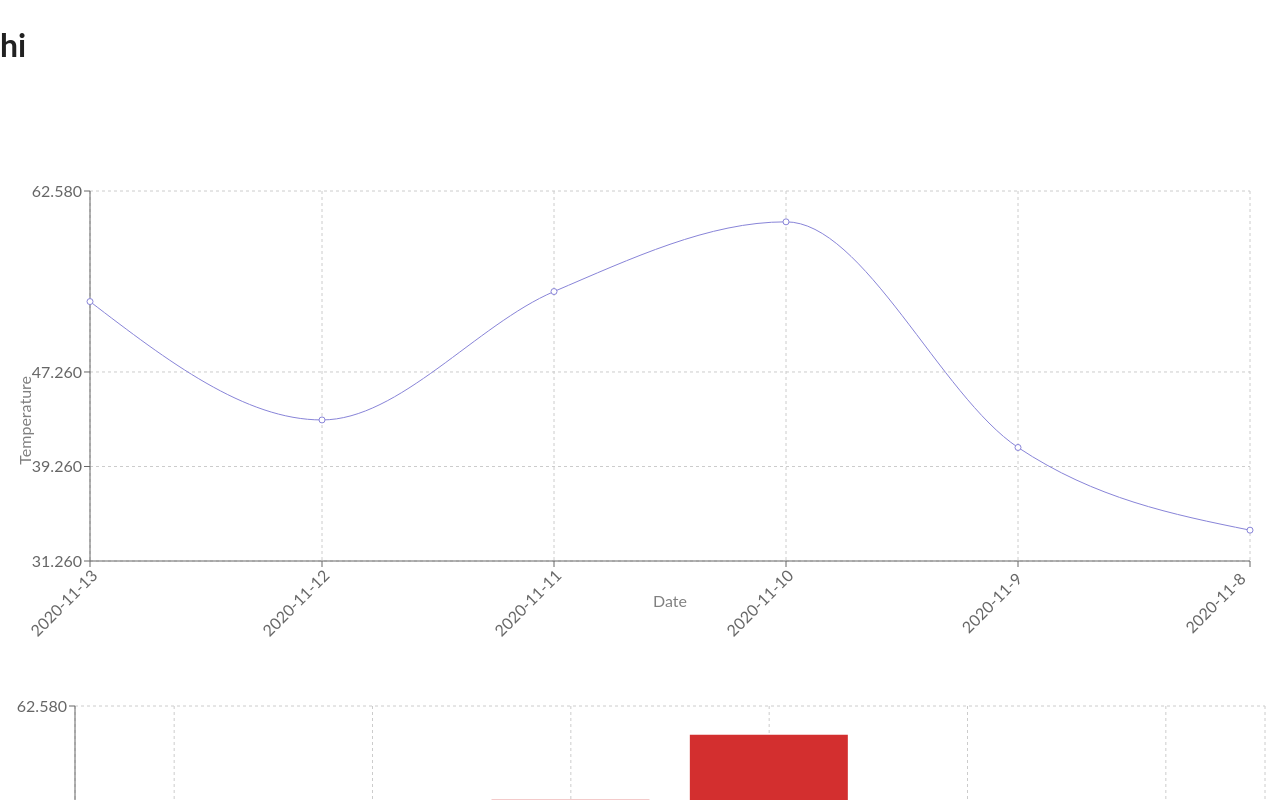
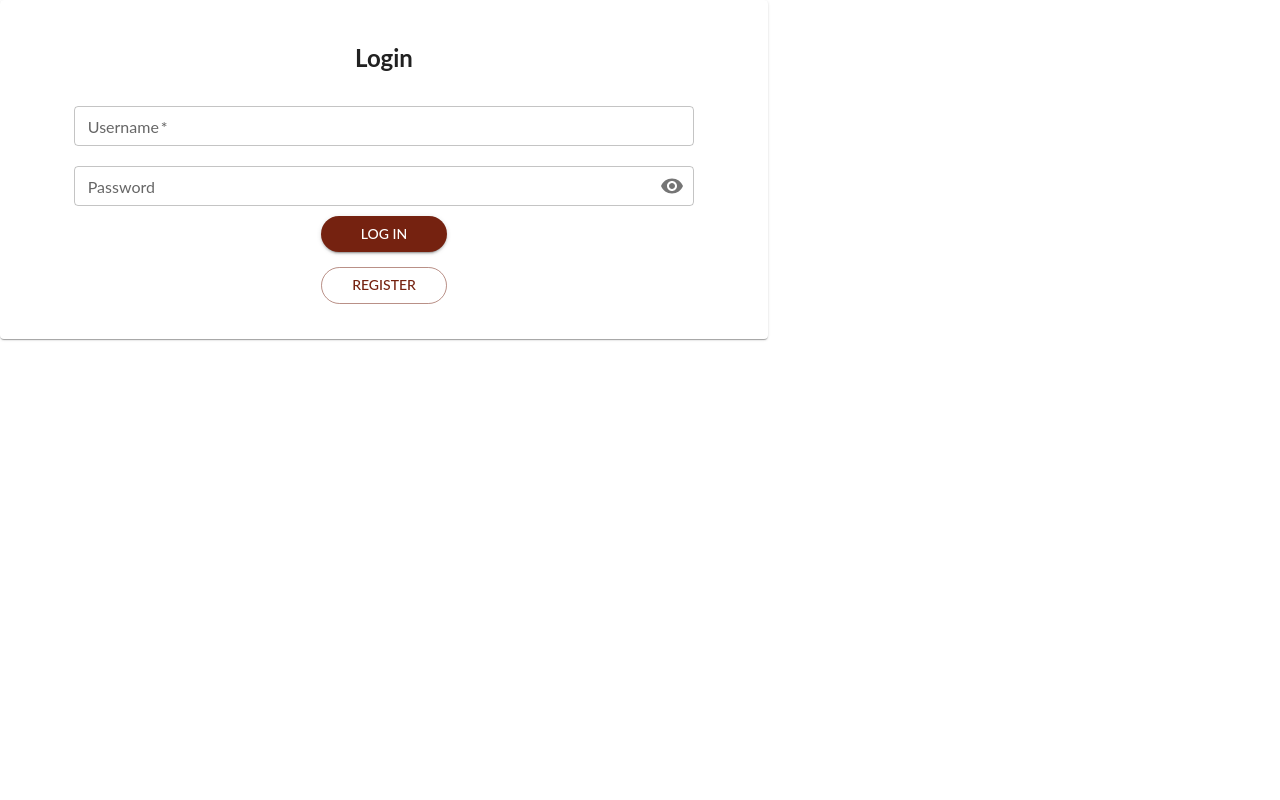
Before and after one commit to danielmrichter/cultivate-dashboard, a React (Vite) app: page /#/login in a window 1280 px wide. Shown: the top 800 px of the page. Built offline with nearby package versions, Linux system fonts and the light colour scheme; no server answers.

Commit message:
login page and form styling complete

```diff
--- a/package.json
+++ b/package.json
@@ -8,12 +8,13 @@
   "dependencies": {
     "@emotion/react": "^11.13.3",
     "@emotion/styled": "^11.13.0",
+    "@mui/icons-material": "^6.1.1",
     "@mui/material": "^6.1.1",
     "@mui/x-data-grid": "^7.18.0",
     "axios": "^1.6.8",
     "bcryptjs": "^2.4.3",
     "connect-pg-simple": "^9.0.1",
-    "dotenv": "^16.0.3",
+    "dotenv": "^16.4.5",
     "express": "^4.17.1",
     "express-session": "^1.18.0",
     "passport": "^0.7.0",
--- a/src/components/Account Components/LoginForm/LoginForm.jsx
+++ b/src/components/Account Components/LoginForm/LoginForm.jsx
@@ -1,30 +1,55 @@
-import React, { useState } from 'react';
-import { useDispatch } from 'react-redux';
-import {useSelector} from 'react-redux';
+import React, { useState } from "react";
+import { useDispatch, useSelector } from "react-redux";
+import {
+  TextField,
+  Paper,
+  Button,
+  InputAdornment,
+  IconButton,
+  FormControl,
+  InputLabel,
+  OutlinedInput,
+} from "@mui/material";
+import Visibility from "@mui/icons-material/Visibility";
+import VisibilityOff from "@mui/icons-material/VisibilityOff";
 
 function LoginForm() {
-  const [username, setUsername] = useState('');
-  const [password, setPassword] = useState('');
-  const errors = useSelector(store => store.errors);
+  const [username, setUsername] = useState("");
+  const [password, setPassword] = useState("");
+  const [showPassword, setShowPassword] = useState(false);
+
+  const errors = useSelector((store) => store.errors);
   const dispatch = useDispatch();
+
+  const handleClickShowPassword = () => setShowPassword((show) => !show);
 
   const login = (event) => {
     event.preventDefault();
 
     if (username && password) {
       dispatch({
-        type: 'LOGIN',
+        type: "LOGIN",
         payload: {
           username: username,
           password: password,
         },
       });
     } else {
-      dispatch({ type: 'LOGIN_INPUT_ERROR' });
+      dispatch({ type: "LOGIN_INPUT_ERROR" });
     }
   }; // end login
 
   return (
+    <Paper
+      sx={{
+        width: "60%",
+        display: "flex",
+        flexDirection: "column",
+        textAlign: "center",
+        alignItems: 'center',
+        padding: "20px",
+      }}
+    >
       <form className="formPanel" onSubmit={login}>
         <h2>Login</h2>
         {errors.loginMessage && (
@@ -32,34 +57,65 @@ function LoginForm() {
             {errors.loginMessage}
           </h3>
         )}
-      <div>
-        <label htmlFor="username">
-          Username:
-          <input
-            type="text"
+        <TextField
+          id="outlined-basic"
+          label="Username"
+          variant="outlined"
+          size="small"
+          sx={{ marginY: "10px", width: "100%" }}
           name="username"
-            required
           value={username}
           onChange={(event) => setUsername(event.target.value)}
+          required
         />
-        </label>
-      </div>
-      <div>
-        <label htmlFor="password">
-          Password:
-          <input
-            type="password"
-            name="password"
-            required
+        <FormControl
+          sx={{ marginY: "10px", width: "100%" }}
+          variant="outlined"
+          size="small"
+        >
+          <InputLabel htmlFor="outlined-adornment-password">
+            Password
+          </InputLabel>
+          <OutlinedInput
+            id="outlined-adornment-password"
+            type={showPassword ? "text" : "password"}
             value={password}
             onChange={(event) => setPassword(event.target.value)}
+            endAdornment={
+              <InputAdornment position="end">
+                <IconButton
+                  aria-label="toggle password visibility"
+                  onClick={handleClickShowPassword}
+                  edge="end"
+                >
+                  {showPassword ? <VisibilityOff /> : <Visibility />}
+                </IconButton>
+              </InputAdornment>
+            }
+            label="Password"
           />
-        </label>
-      </div>
-      <div>
-        <input className="btn" type="submit" name="submit" value="Log In" />
-      </div>
+        </FormControl>
+        <Button
+          type="submit"
+          variant="contained"
+          sx={{ borderRadius: "30px", paddingX: "40px" }}
+          name="submit"
+        >
+          Log In
+        </Button>
+
       </form>
+      <Button
+          type="=button"
+          variant="outlined"
+          sx={{ marginY: '15px', width: '126px', borderRadius: "30px", paddingX: "40px" }}
+          onClick={() => {
+            history.push('/registration');
+          }}
+        >
+          Register
+        </Button>
+    </Paper>
   );
 }
 
--- a/src/components/Account Components/LoginPage/LoginPage.jsx
+++ b/src/components/Account Components/LoginPage/LoginPage.jsx
@@ -1,6 +1,7 @@
 import React from 'react';
 import LoginForm from '../LoginForm/LoginForm';
 import { useHistory } from 'react-router-dom';
+import { Box, Button } from '@mui/material';
 
 function LoginPage() {
   const history = useHistory();
@@ -10,15 +11,7 @@ function LoginPage() {
       <LoginForm />
 
       <center>
-        <button
-          type="button"
-          className="btn btn_asLink"
-          onClick={() => {
-            history.push('/registration');
-          }}
-        >
-          Register
-        </button>
+
       </center>
     </div>
   );
--- a/src/components/App/App.jsx
+++ b/src/components/App/App.jsx
@@ -10,6 +10,7 @@ import { useDispatch, useSelector } from "react-redux";
 import ScatterPlot from "../Graph Components/ScatterPlot";
 import LineGraph from "../Graph Components/LineGraph";
 import BarGraph from "../Graph Components/BarGraph";
+import LoginPage from "../Account Components/LoginPage/LoginPage.jsx";
 
 const data = [
   {
@@ -72,31 +73,16 @@ function App() {
   }, [dispatch]);
 
   return (
-    <div style={{ display: "flex", flexDirection: "column", height: "100vh" }}>
-      <h1>hi</h1>
-      {/* <ScatterPlot
-        data={data}
-        x="longitude"
-        y="latitude"
-        xLabel="Longitude"
-        yLabel="Latitude"
-      /> */}
-
-      <LineGraph
-        data={data}
-        x="date"
-        y="temperature"
-        xLabel="Date"
-        yLabel="Temperature"
-      />
-      <BarGraph
-        data={data}
-        x="date"
-        y="temperature"
-        xLabel="Date"
-        yLabel="Temperature"
-      />
-    </div>
+    <Router>
+      <Switch>
+        <Route exact path="/">
+          {user.id ? <Redirect to="/user" /> : <Redirect to="/login" />}
+        </Route>
+        <Route exact path="/login">
+          {user.id ? <Redirect to="/user" /> : <LoginPage />}
+        </Route>
+      </Switch>
+    </Router>
   );
 }
 
```
Also changed, not shown: 1 other file (tests, documents, lock files or other folders). Lines whose indentation alone changed are shown as unchanged.
